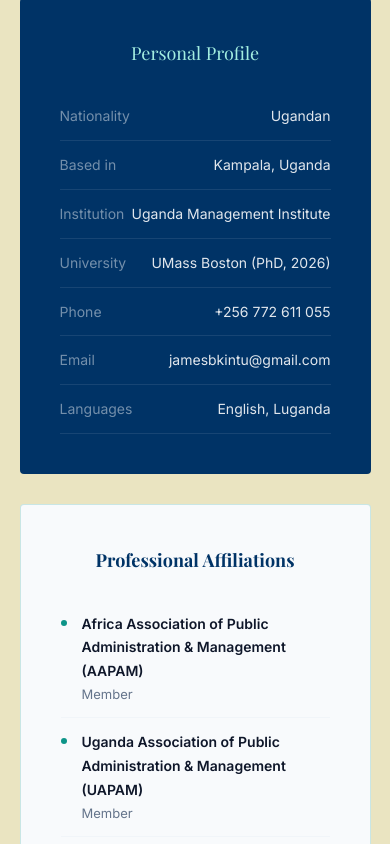
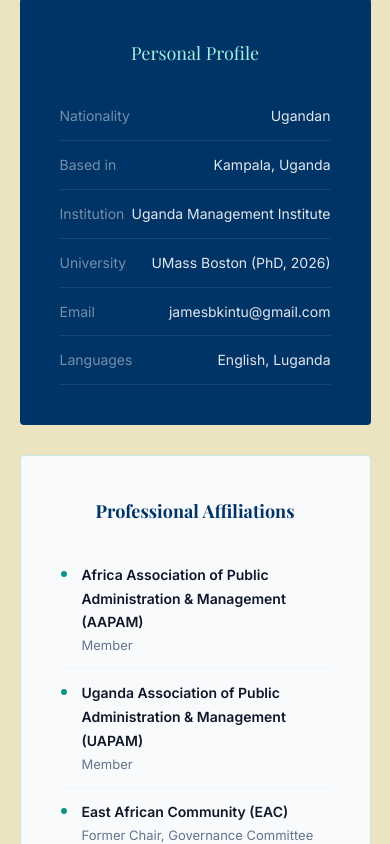
Before and after one commit to Mark123Tyson/newjamesbkintu, a React (Create React App) app: page / in a window 390 px wide. Shown: the part 3020-3864 px from the top of the page. Built offline with nearby package versions, Linux system fonts and the light colour scheme; a web font is replaced by a local one.

Commit message:
Remove phone number from About.jsx
Removed personal phone number from About component.

```diff
--- a/src/components/About.jsx
+++ b/src/components/About.jsx
@@ -88,7 +88,6 @@
               ["Based in",    "Kampala, Uganda"],
               ["Institution", "Uganda Management Institute"],
               ["University",  "UMass Boston (PhD, 2026)"],
-              ["Phone",       "+256 772 611 055"],
               ["Email",       "jamesbkintu@gmail.com"],
               ["Languages",   "English, Luganda"],
             ].map(([label, val]) => (
```
